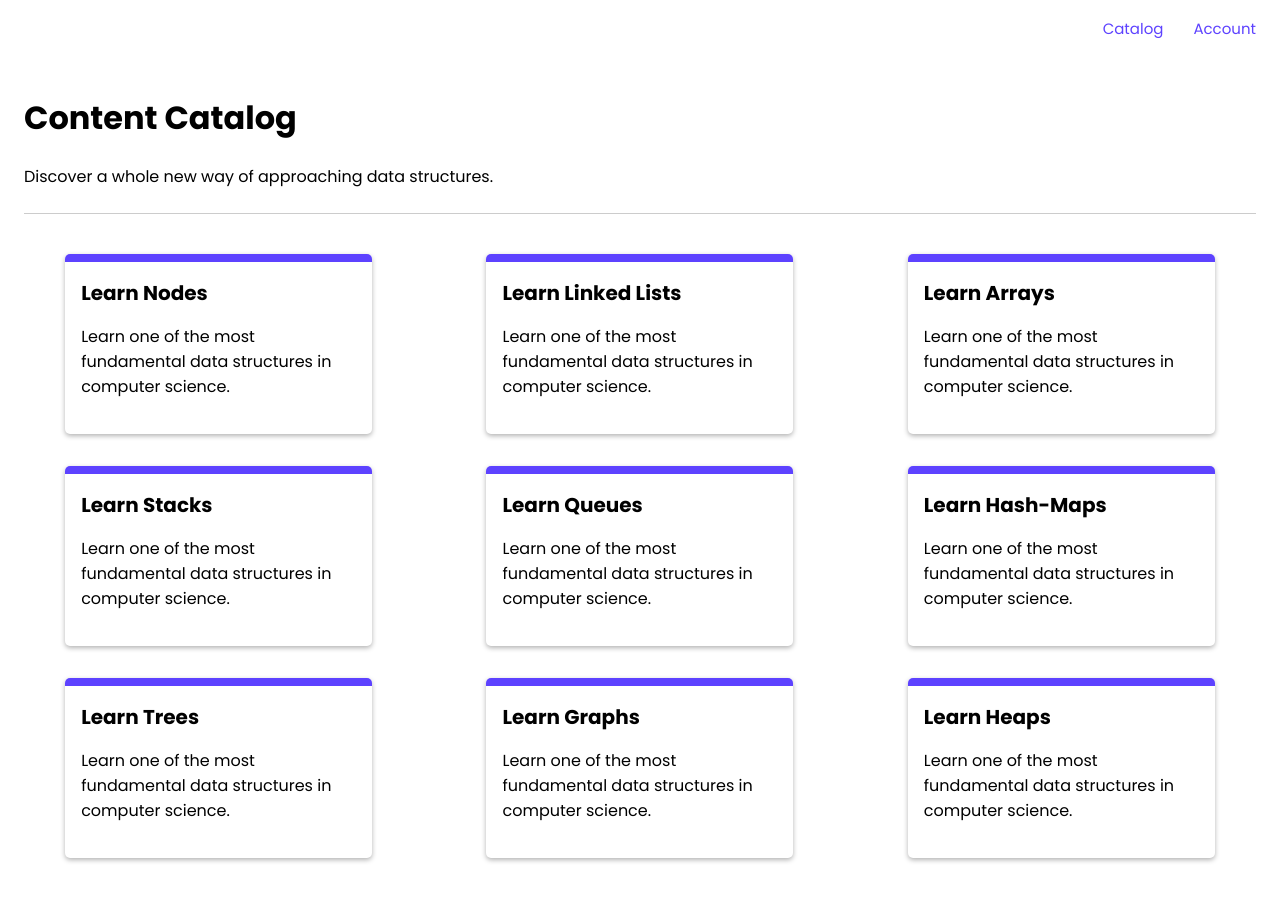
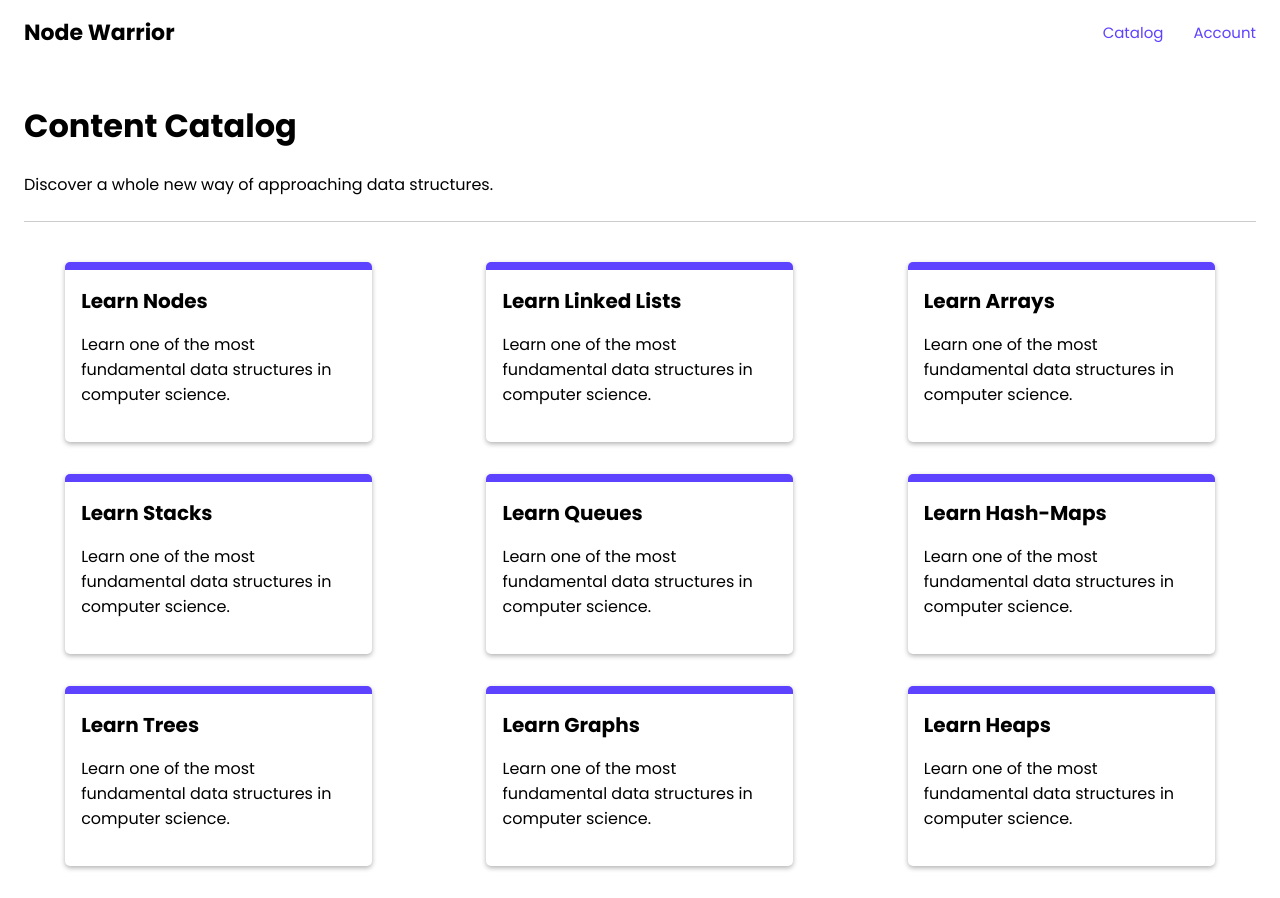
Before and after one commit to hawkticehurst/destructure-io, a React (Create React App) app: page /catalog in a window 1280 px wide. Built offline with nearby package versions, Linux system fonts and the light colour scheme.

Commit message:
address comments

```diff
--- a/src/App.css
+++ b/src/App.css
@@ -266,6 +266,7 @@ code {
   width: 48px;
   height: 48px;
   min-width: 48px;
+  min-height: 48px;
   margin-right: .5em;
   margin-left: 5px;
   display: flex;
--- a/src/components/common/NavBar.js
+++ b/src/components/common/NavBar.js
@@ -3,14 +3,13 @@ import { Link } from 'react-router-dom';
 
 /**
  * Required Props:
- * brandTitle {string} - String representing the website brand name
  * toggleSideBar {function} - Callback for toggling the sidebar
  * SubModuleTitle {String} - Title of current submodule
  * navBarType {String} - String representing which version of the navbar to render
  *    Nav Bar Types: 'module', 'homepage', 'catalog'
  */
 function NavBar(props) {
-  const { brandTitle, toggleSideBar, SubModuleTitle, navBarType } = props;
+  const { toggleSideBar, SubModuleTitle, navBarType } = props;
 
   let containerClass = "nav-bar-container";
   const navBarLinks = [];
@@ -40,7 +39,7 @@ function NavBar(props) {
   return (
     <div className={containerClass}>
       {backBtn}
-      <h1><Link to="/">{brandTitle}</Link></h1>
+      <h1><Link to="/">Node Warrior</Link></h1>
       <div className="nav-links-container">
         {/* TODO: How to dynamically set href? */}
         {navBarLinks.map((link, index) => <Link key={index} to="/">{link}</Link>)}
--- a/src/components/learning-module/LearningModule.js
+++ b/src/components/learning-module/LearningModule.js
@@ -135,7 +135,6 @@ function LearningModule() {
       </SideBar>
       <NavBar
         navBarType="module"
-        brandTitle="Node Warrior"
         toggleSideBar={() => setSideBarShown(!sideBarShown)}
         SubModuleTitle={selectedSubModuleIndex + '. ' + selectedSubmoduleName} />
       <div className="learning-module-container">
```
